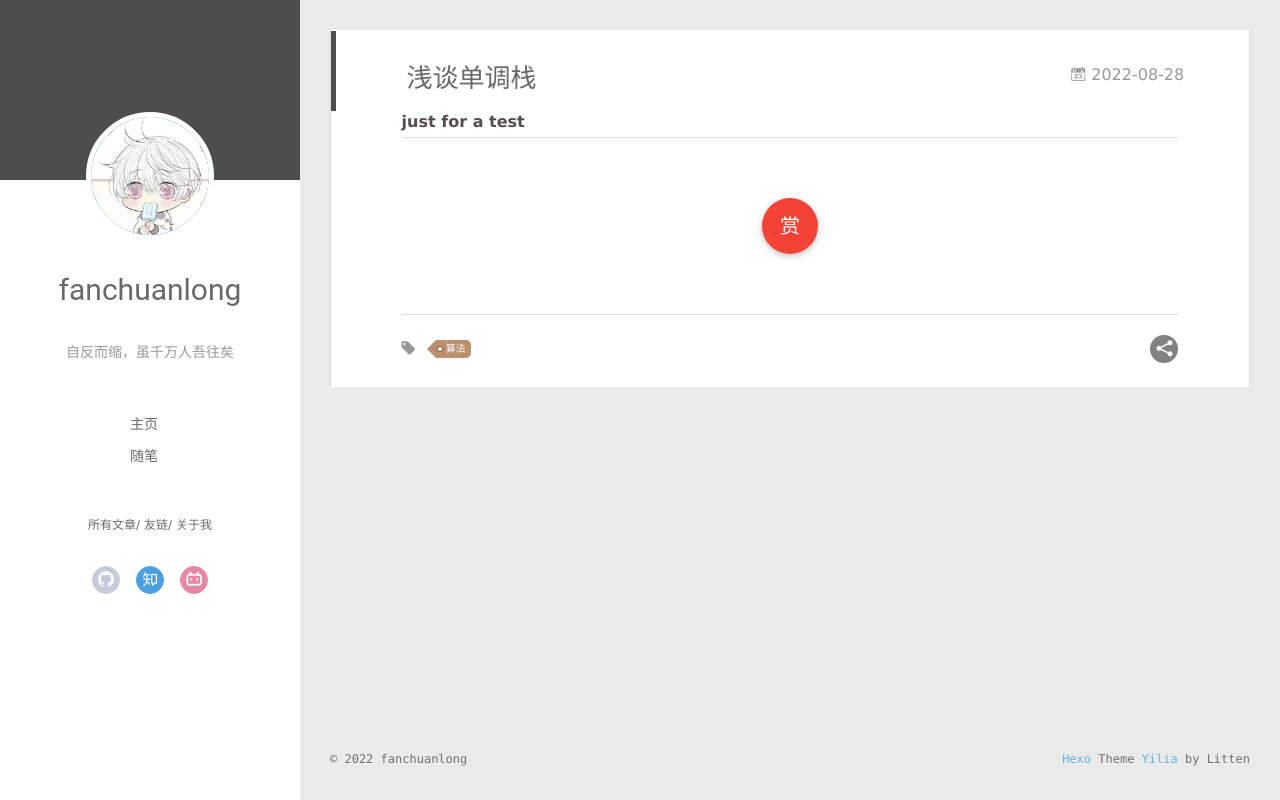
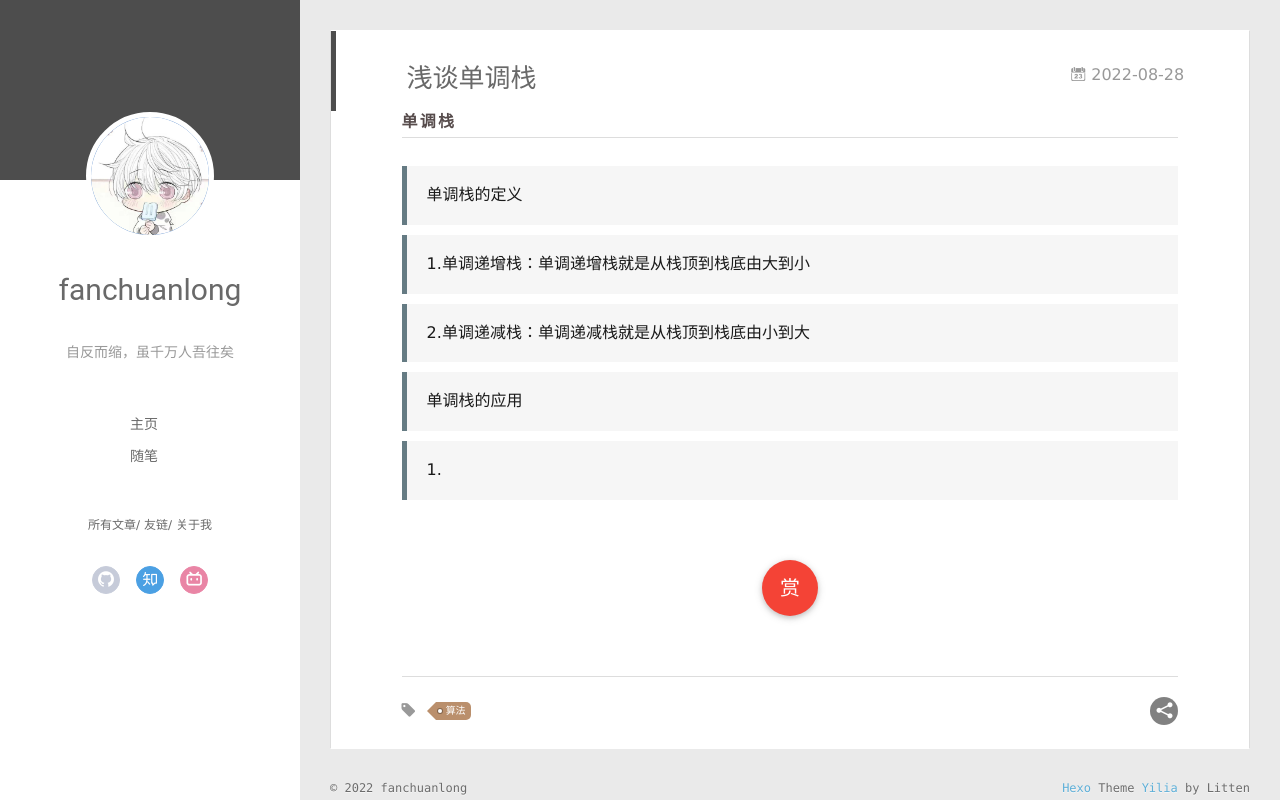
Before and after one commit to fanchuanlong/fanchuanlong.github.io, a plain HTML site: page 2022/08/28/浅谈单调栈/index.html in a window 1280 px wide. Drawn offline with Linux system fonts and the light colour scheme; no server answers; animation ran at ten frames a second.

Commit message:
Site updated: 2022-08-28 21:42:46

```diff
--- a/2022/08/28/浅谈单调栈/index.html
+++ b/2022/08/28/浅谈单调栈/index.html
@@ -8,15 +8,15 @@
   <link rel="dns-prefetch" href="http://example.com">
   <title>浅谈单调栈 | xiaofan的个人博客网站</title>
   <meta name="viewport" content="width=device-width, initial-scale=1, maximum-scale=1">
-  <meta name="description" content="just for a test">
+  <meta name="description" content="单调栈 单调栈的定义   1.单调递增栈：单调递增栈就是从栈顶到栈底由大到小   2.单调递减栈：单调递减栈就是从栈顶到栈底由小到大   单调栈的应用   1.">
 <meta property="og:type" content="article">
 <meta property="og:title" content="浅谈单调栈">
 <meta property="og:url" content="http://example.com/2022/08/28/%E6%B5%85%E8%B0%88%E5%8D%95%E8%B0%83%E6%A0%88/index.html">
 <meta property="og:site_name" content="xiaofan的个人博客网站">
-<meta property="og:description" content="just for a test">
+<meta property="og:description" content="单调栈 单调栈的定义   1.单调递增栈：单调递增栈就是从栈顶到栈底由大到小   2.单调递减栈：单调递减栈就是从栈顶到栈底由小到大   单调栈的应用   1.">
 <meta property="og:locale" content="zh_CN">
 <meta property="article:published_time" content="2022-08-27T17:36:12.000Z">
-<meta property="article:modified_time" content="2022-08-28T10:06:17.736Z">
+<meta property="article:modified_time" content="2022-08-28T13:40:16.371Z">
 <meta property="article:author" content="fanchuanlong">
 <meta property="article:tag" content="算法">
 <meta name="twitter:card" content="summary">
@@ -176,7 +176,22 @@
 
     <div class="article-entry" itemprop="articleBody">
 
-        <h5 id="just-for-a-test"><a href="#just-for-a-test" class="headerlink" title="just for a test"></a>just for a test</h5>
+        <h4 id="单调栈"><a href="#单调栈" class="headerlink" title="单调栈"></a>单调栈</h4><blockquote>
+<p>单调栈的定义</p>
+</blockquote>
+<blockquote>
+<p>1.单调递增栈：单调递增栈就是从栈顶到栈底由大到小</p>
+</blockquote>
+<blockquote>
+<p>2.单调递减栈：单调递减栈就是从栈顶到栈底由小到大</p>
+</blockquote>
+<blockquote>
+<p>单调栈的应用</p>
+</blockquote>
+<blockquote>
+<p>1.</p>
+</blockquote>
+
 
 
 
```
Also changed, not shown: index.html (+16 -1 lines).
